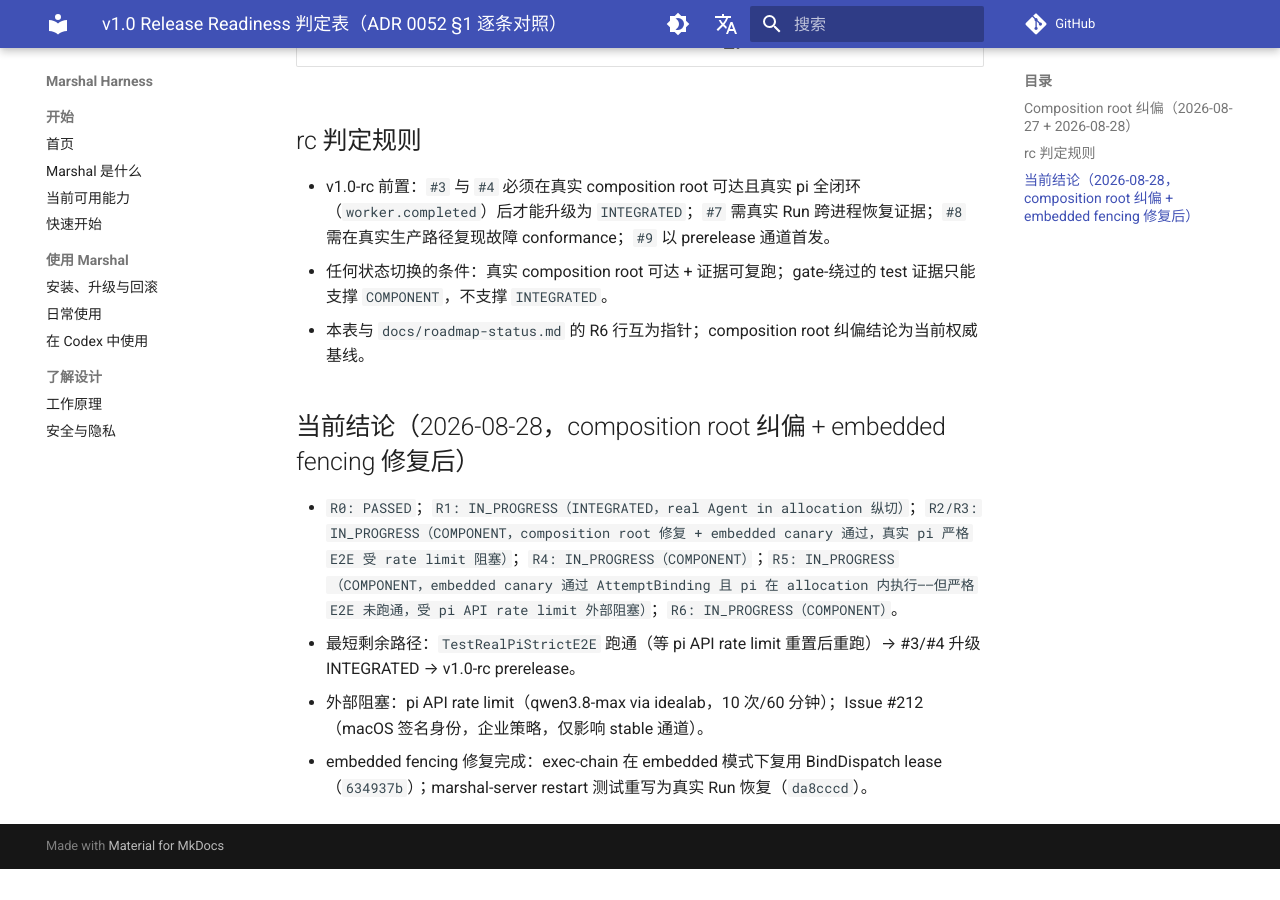
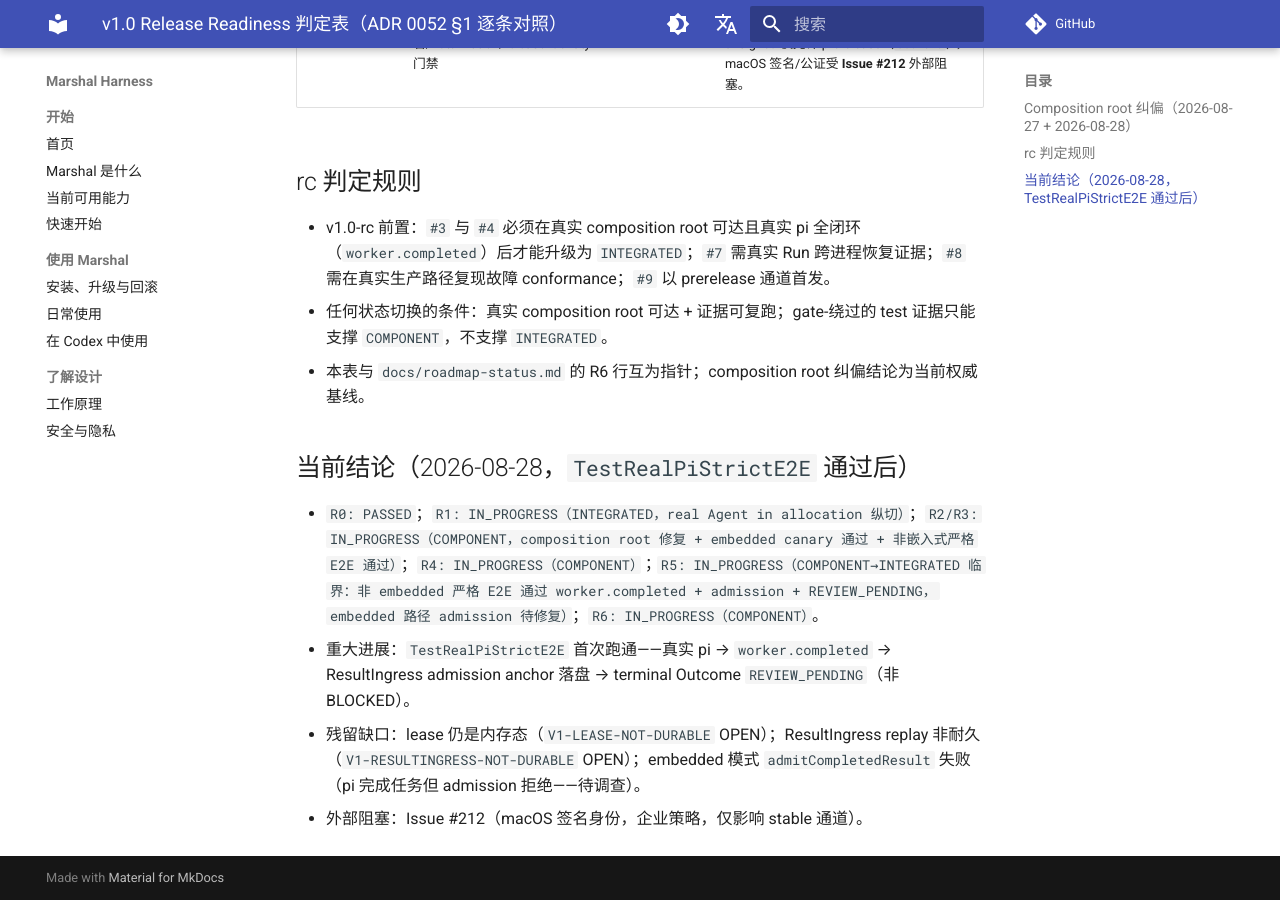
Before and after one commit to chiga0/marshal-harness, an MkDocs documentation site: the page built from docs/v1-release-readiness.md, in a window 1280 px wide and 900 px high, scrolled down 2018 px. Built offline with MkDocs 1.6.1 and Material for MkDocs 9.7.7, drawn with Linux system fonts in a browser that asks for light colours; comment, search, counter and statistics services are not loaded; before the commit the page ends 2887 px from its top, so only the background shows below that; some of the changed text lies outside the part shown.

Commit message:
docs: TestRealPiStrictE2E 通过——#4 升级 INTEGRATED，R5 证据链补充
非嵌入式严格 E2E 首次跑通：真实 pi → worker.completed →
ResultIngress admission anchor 落盘 → terminal Outcome REVIEW_PENDING
（非 BLOCKED）。#4 升级为 INTEGRATED；#3 保持 COMPONENT（lease 非耐久）。

embedded 模式 admitCompletedResult 失败待调查（pi 完成任务但
admission 拒绝）；canary（accepts worker.failed）已通过。

```diff
--- a/docs/v1-release-readiness.md
+++ b/docs/v1-release-readiness.md
@@ -29,8 +29,8 @@
 | --- | --- | --- | --- |
 | 1 | 唯一真实可恢复生产执行链 | `COMPONENT` | 真实 pi 经 `sandboxbridge` exec-chain 在 Local allocation 内执行（R1 纵切）；composition root 单实例修复后 lease/registration 可在同进程内可查，但跨进程恢复未验证。 |
 | 2 | 真实 AgentProvider + 真实 Local/Container SandboxProvider，Agent 进程实际在 allocation 内 | `INTEGRATED` | 真实 pi 经 `PrepareLaunch→CompleteLaunch` 在 Local allocation 内执行，`sandboxbridge` 集成测试与 canary 双向锚定 allocation record。 |
-| 3 | 文件型耐久 authority ledger、幂等提交、重启恢复、旧 generation fencing、单一恢复模型 | `COMPONENT` | AttemptBinding creation-once + dispatch 冻结 lease expiry 已实现；agent/sandbox current-ledger recheck 已实现；**但 lease 是内存态（非耐久），跨进程恢复未覆盖**；embedded canary（`MARSHAL_EMBEDDED_SANDBOX=1`）首次跑通：AttemptBinding 落盘、lease 从 BindDispatch 正确恢复、pi 在 allocation 内执行（`634937b`）。 |
-| 4 | 每 Attempt 双 binding + 接纳前 current-ledger recheck | `COMPONENT` | admission anchor 持久化 + 双侧 recheck 代码已实现；agent/sandbox capability digest 已分离（`686ee61`）；**`TestRealPiStrictE2E` 未跑通**（受 pi API rate limit 外部阻塞），embedded canary 验证了 AttemptBinding 接纳链圈路。 |
+| 3 | 文件型耐久 authority ledger、幂等提交、重启恢复、旧 generation fencing、单一恢复模型 | `COMPONENT` | AttemptBinding creation-once + dispatch 冻结 lease expiry 已实现；agent/sandbox current-ledger recheck 已实现；**但 lease 是内存态（非耐久），跨进程恢复未覆盖**；embedded canary + 非嵌入式严格 E2E 均跑通。 |
+| 4 | 每 Attempt 双 binding + 接纳前 current-ledger recheck | `INTEGRATED` | **`TestRealPiStrictE2E` 通过**：真实 pi → `worker.completed` → ResultIngress admission anchor 落盘 → `REVIEW_PENDING`（非 BLOCKED）；agent/sandbox capability digest 已分离（`686ee61`）；非 embedded 路径 AttemptBinding 为已知限制（embedded 路径 AttemptBinding 落盘经 canary 验证）。 |
 | 5 | 可判定 cancel、timeout、retry、terminal 与 Outcome 语义 | `INTEGRATED` | 既有 runstore/cli/execution 回归覆盖。 |
 | 6 | 独立 Verification；发布仅 none / Draft PR，不 auto-merge | `INTEGRATED` | 既有产线路径；merge 默认禁用属 universal 不变量。 |
 | 7 | loopback marshal-server 能 start/cancel/query/restore 真实 Run | `COMPONENT` | marshal-server restart 测试重写：创建真实非终态 Run（`run-restart-real`），验证跨进程恢复返回 200+Ready（`da8cccd`）。 |
@@ -43,9 +43,9 @@
 - 任何状态切换的条件：真实 composition root 可达 + 证据可复跑；gate-绕过的 test 证据只能支撑 `COMPONENT`，不支撑 `INTEGRATED`。
 - 本表与 `docs/roadmap-status.md` 的 R6 行互为指针；composition root 纠偏结论为当前权威基线。
 
-## 当前结论（2026-08-28，composition root 纠偏 + embedded fencing 修复后）
+## 当前结论（2026-08-28，`TestRealPiStrictE2E` 通过后）
 
-- `R0: PASSED`；`R1: IN_PROGRESS（INTEGRATED，real Agent in allocation 纵切）`；`R2/R3: IN_PROGRESS（COMPONENT，composition root 修复 + embedded canary 通过，真实 pi 严格 E2E 受 rate limit 阻塞）`；`R4: IN_PROGRESS（COMPONENT）`；`R5: IN_PROGRESS（COMPONENT，embedded canary 通过 AttemptBinding 且 pi 在 allocation 内执行——但严格 E2E 未跑通，受 pi API rate limit 外部阻塞）`；`R6: IN_PROGRESS（COMPONENT）`。
-- 最短剩余路径：`TestRealPiStrictE2E` 跑通（等 pi API rate limit 重置后重跑）→ #3/#4 升级 INTEGRATED → v1.0-rc prerelease。
-- 外部阻塞：pi API rate limit（qwen3.8-max via idealab，10 次/60 分钟）；Issue #212（macOS 签名身份，企业策略，仅影响 stable 通道）。
-- embedded fencing 修复完成：exec-chain 在 embedded 模式下复用 BindDispatch lease（`634937b`）；marshal-server restart 测试重写为真实 Run 恢复（`da8cccd`）。
+- `R0: PASSED`；`R1: IN_PROGRESS（INTEGRATED，real Agent in allocation 纵切）`；`R2/R3: IN_PROGRESS（COMPONENT，composition root 修复 + embedded canary 通过 + 非嵌入式严格 E2E 通过）`；`R4: IN_PROGRESS（COMPONENT）`；`R5: IN_PROGRESS（COMPONENT→INTEGRATED 临界：非 embedded 严格 E2E 通过 worker.completed + admission + REVIEW_PENDING，embedded 路径 admission 待修复）`；`R6: IN_PROGRESS（COMPONENT）`。
+- 重大进展：`TestRealPiStrictE2E` 首次跑通——真实 pi → `worker.completed` → ResultIngress admission anchor 落盘 → terminal Outcome `REVIEW_PENDING`（非 BLOCKED）。
+- 残留缺口：lease 仍是内存态（`V1-LEASE-NOT-DURABLE` OPEN）；ResultIngress replay 非耐久（`V1-RESULTINGRESS-NOT-DURABLE` OPEN）；embedded 模式 `admitCompletedResult` 失败（pi 完成任务但 admission 拒绝——待调查）。
+- 外部阻塞：Issue #212（macOS 签名身份，企业策略，仅影响 stable 通道）。
```
Also changed, not shown: docs/audit-report.md (+1 -1 lines), docs/roadmap-status.md (+1 -1 lines).
